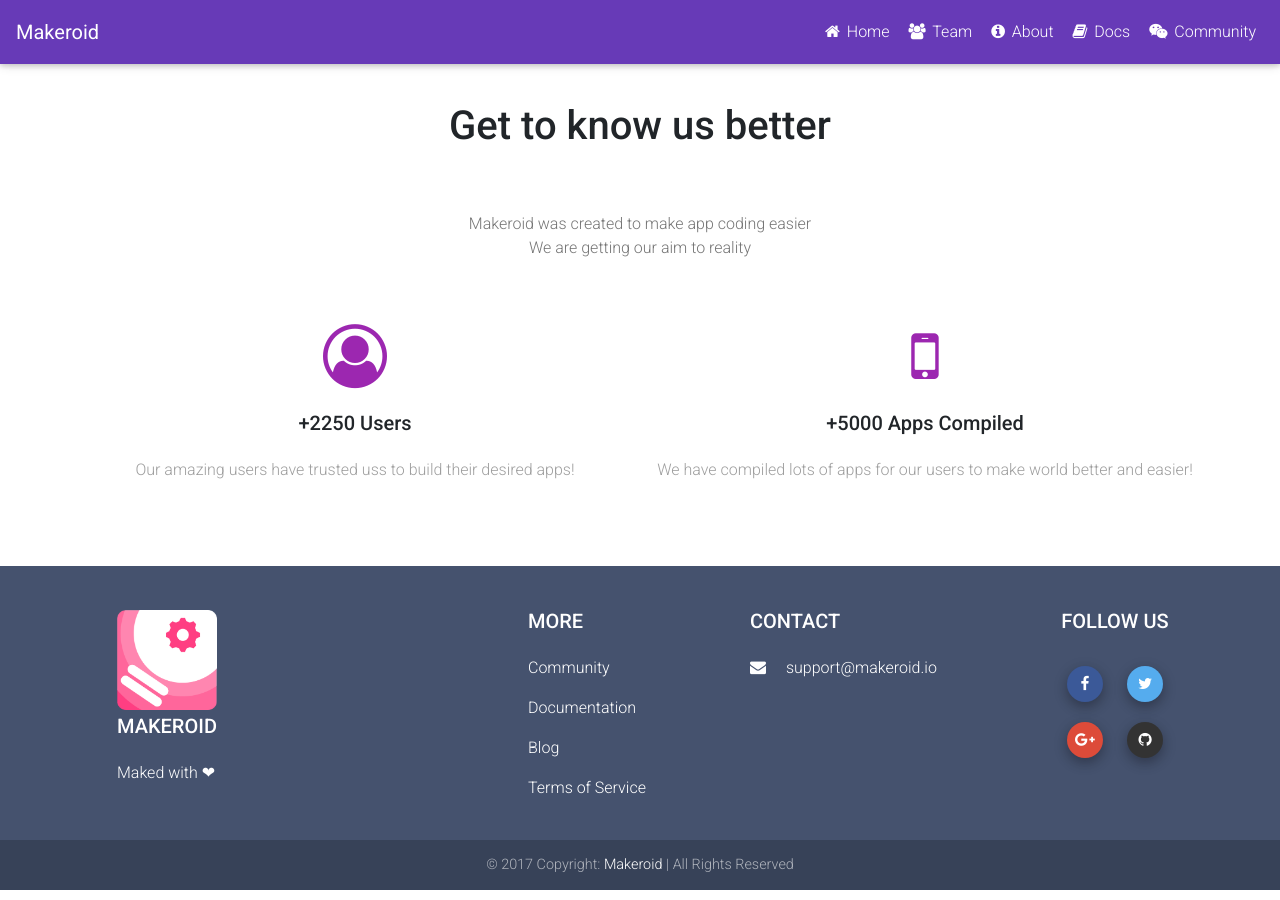
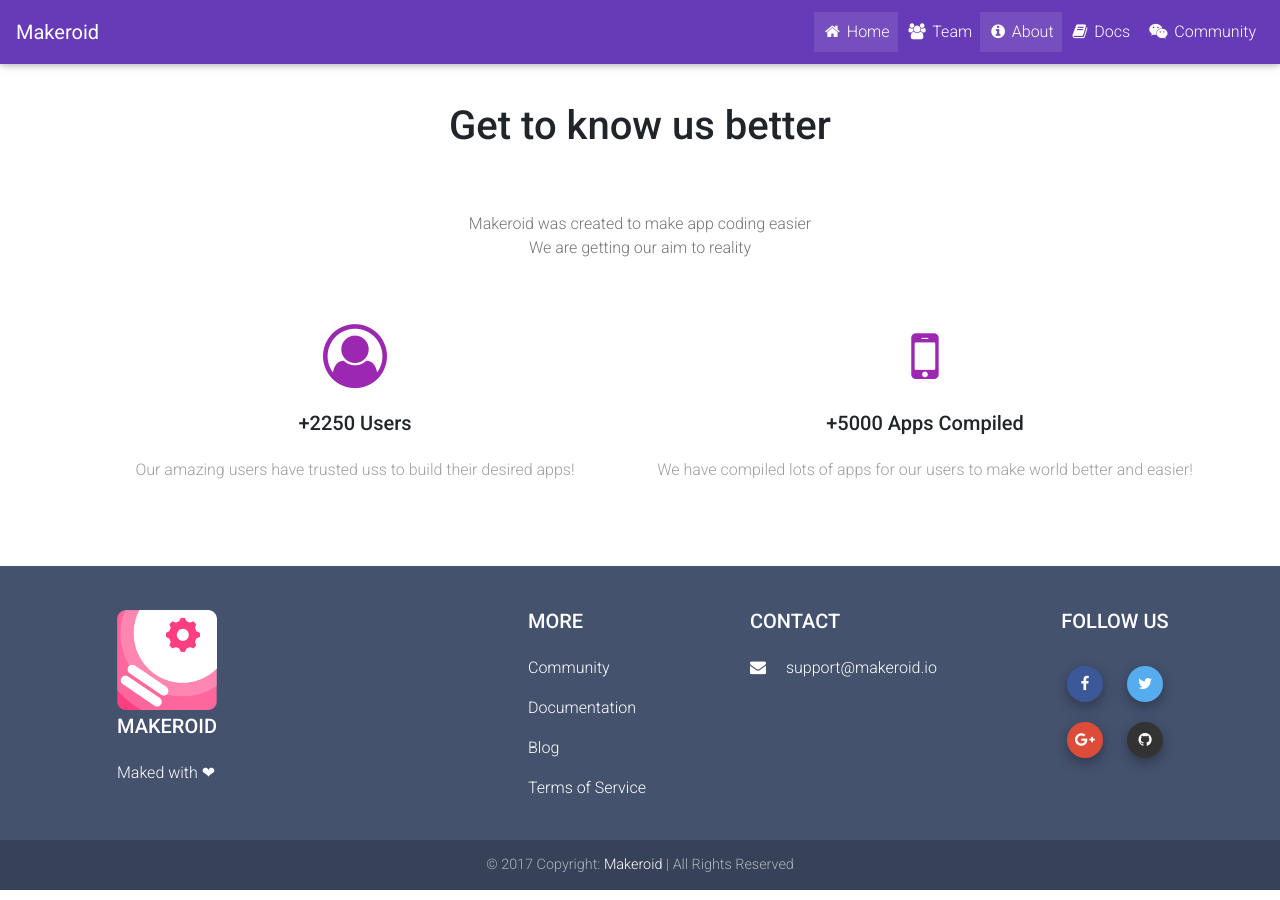
Before and after one commit to Kodular/kodular.github.io, a Jekyll site: the page built from about.html, in a window 1280 px wide. Built offline with Jekyll 4.4.1, drawn with Linux system fonts in a browser that asks for light colours; nearby versions of some CDN libraries.

Commit message:
Update nav.html

```diff
--- a/_includes/nav.html
+++ b/_includes/nav.html
@@ -6,7 +6,7 @@
         <div class="collapse navbar-collapse" id="navbarSupportedContent">
                 <ul class="navbar-nav ml-auto">
                         {% for nav in site.data.nav %}
-                        <li class="nav-item {% if page.url == nav.href %}active{% endif %}">
+                        <li class="nav-item{% if page.url contains nav.href %} active{% endif %}">
                                 <a class="nav-link" href="{{ nav.href }}">
                                         <i class="fa fa-{{ nav.icon }}"></i> {{ nav.title }}</a>
                         </li>
```
